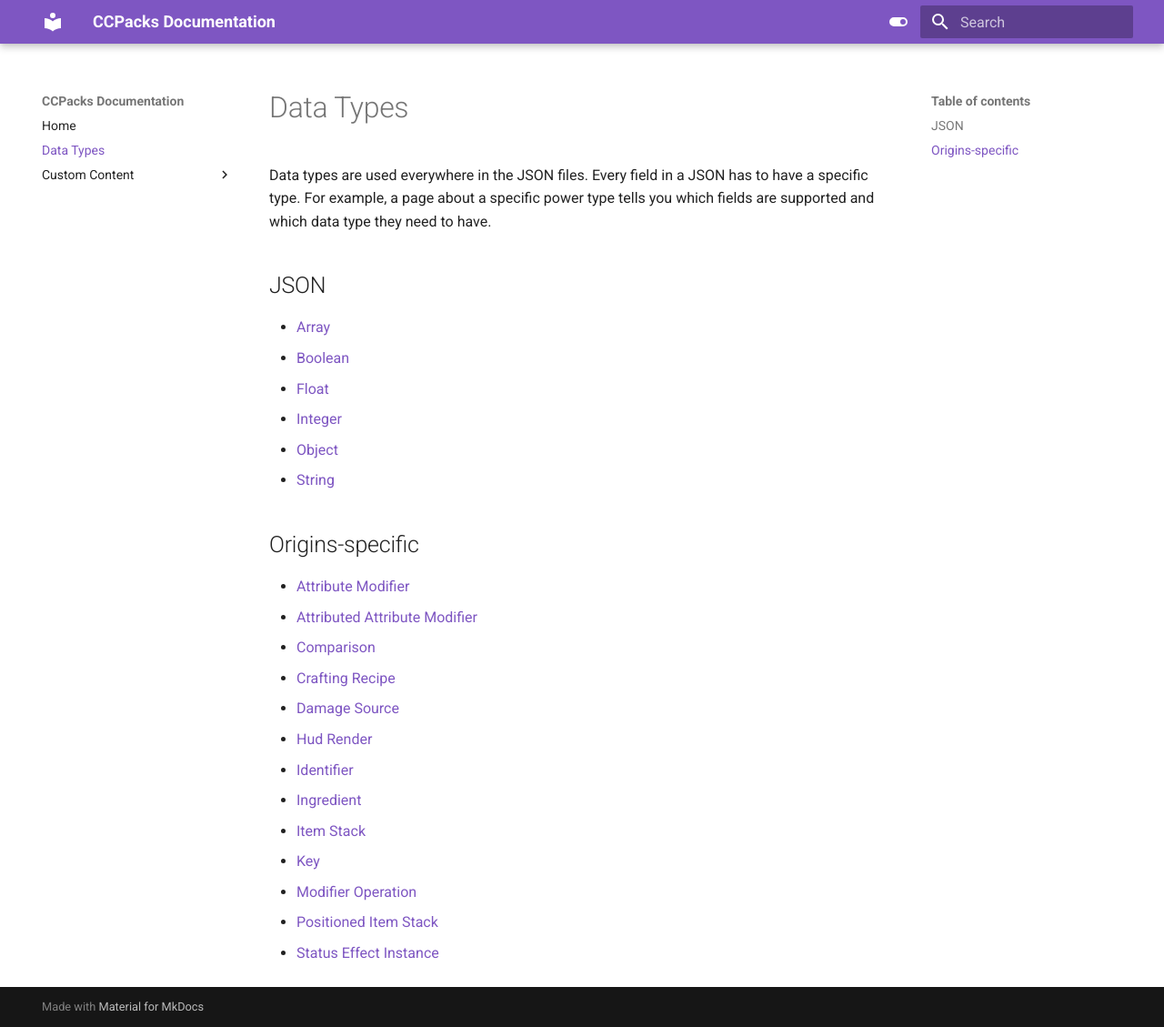
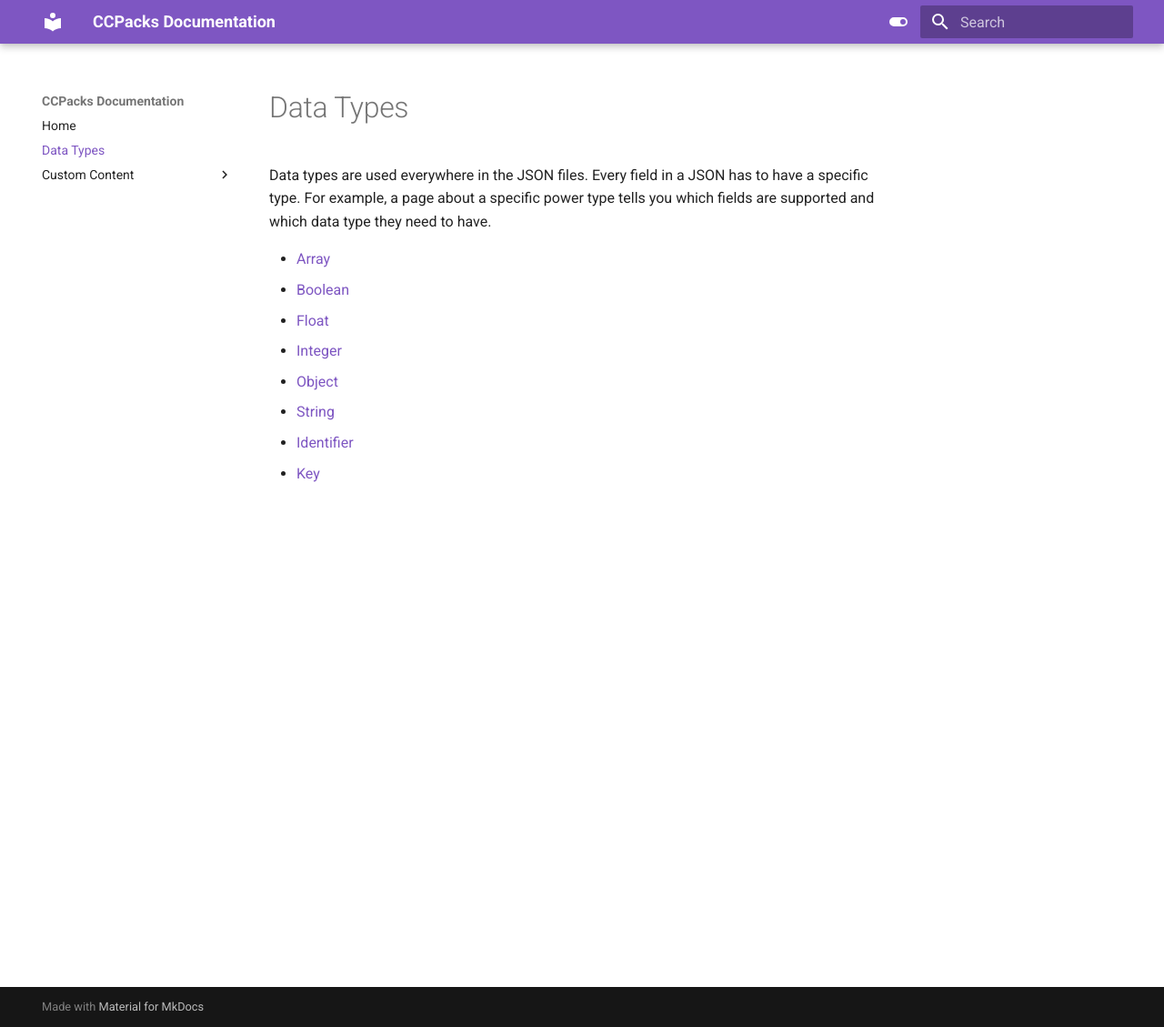
Before and after one commit to eggohito/CCPacks-Documentation, an MkDocs documentation site: the page built from docs/data_types.md, in a window 1280 px wide and 1129 px high. Shown: the whole window at 91% size. Built offline with MkDocs 1.6.1 and Material for MkDocs 9.7.7, drawn with Linux system fonts in a browser that asks for light colours.

Commit message:
Update data_types.md

```diff
--- a/docs/data_types.md
+++ b/docs/data_types.md
@@ -6,27 +6,11 @@ date: 2021-04-05
 
 Data types are used everywhere in the JSON files. Every field in a JSON has to have a specific type. For example, a page about a specific power type tells you which fields are supported and which data type they need to have.
 
-## JSON
-
 * [Array](array)
 * [Boolean](boolean)
 * [Float](float)
 * [Integer](integer)
 * [Object](object)
 * [String](string)
-
-## Origins-specific
-
-* [Attribute Modifier](attribute_modifier)
-* [Attributed Attribute Modifier](attributed_attribute_modifier)
-* [Comparison](comparison)
-* [Crafting Recipe](crafting_recipe)
-* [Damage Source](damage_source)
-* [Hud Render](hud_render)
 * [Identifier](identifier)
-* [Ingredient](ingredient)
-* [Item Stack](item_stack)
 * [Key](key)
-* [Modifier Operation](modifier_operation)
-* [Positioned Item Stack](positioned_item_stack)
-* [Status Effect Instance](status_effect_instance)
```
